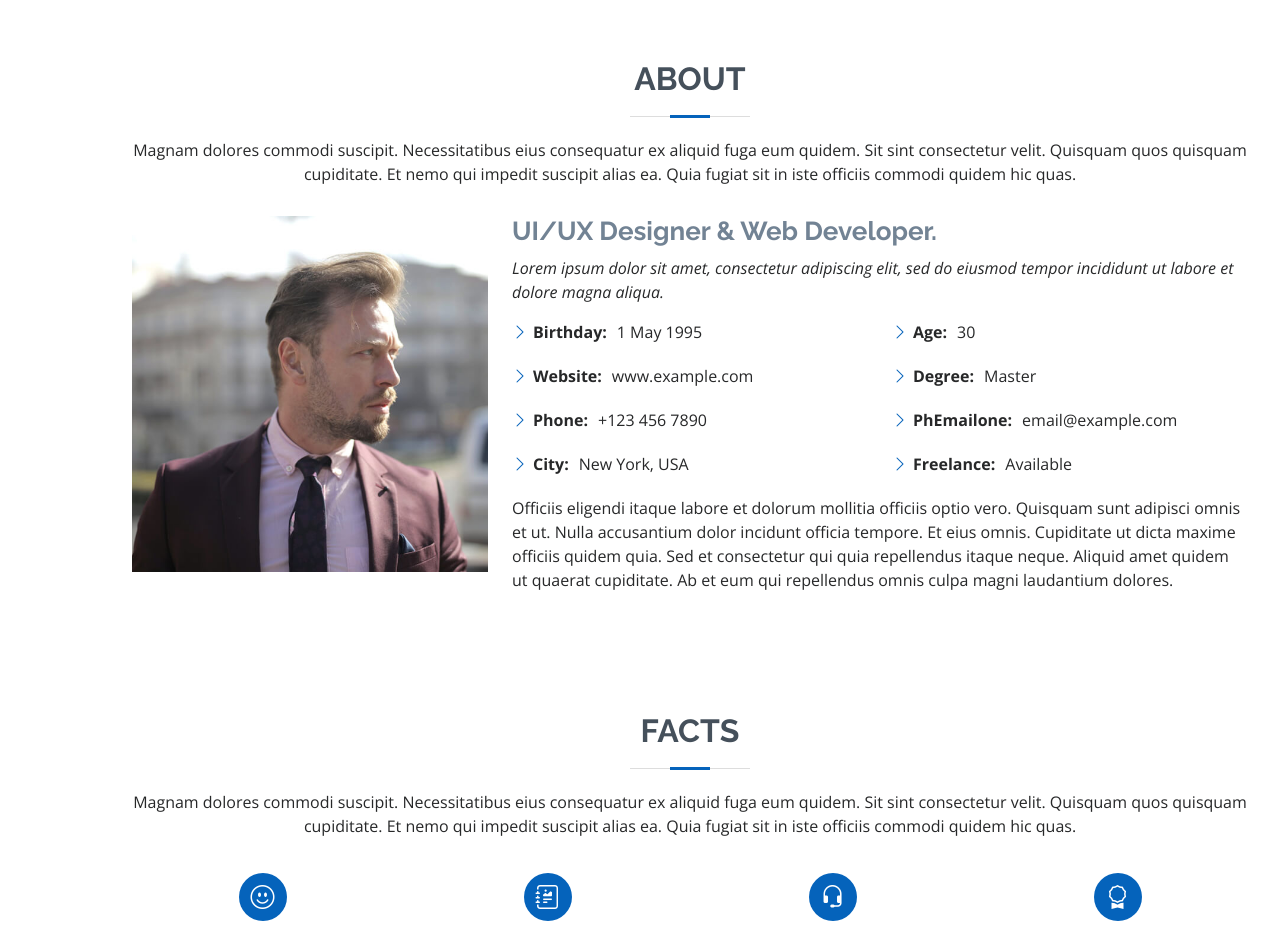
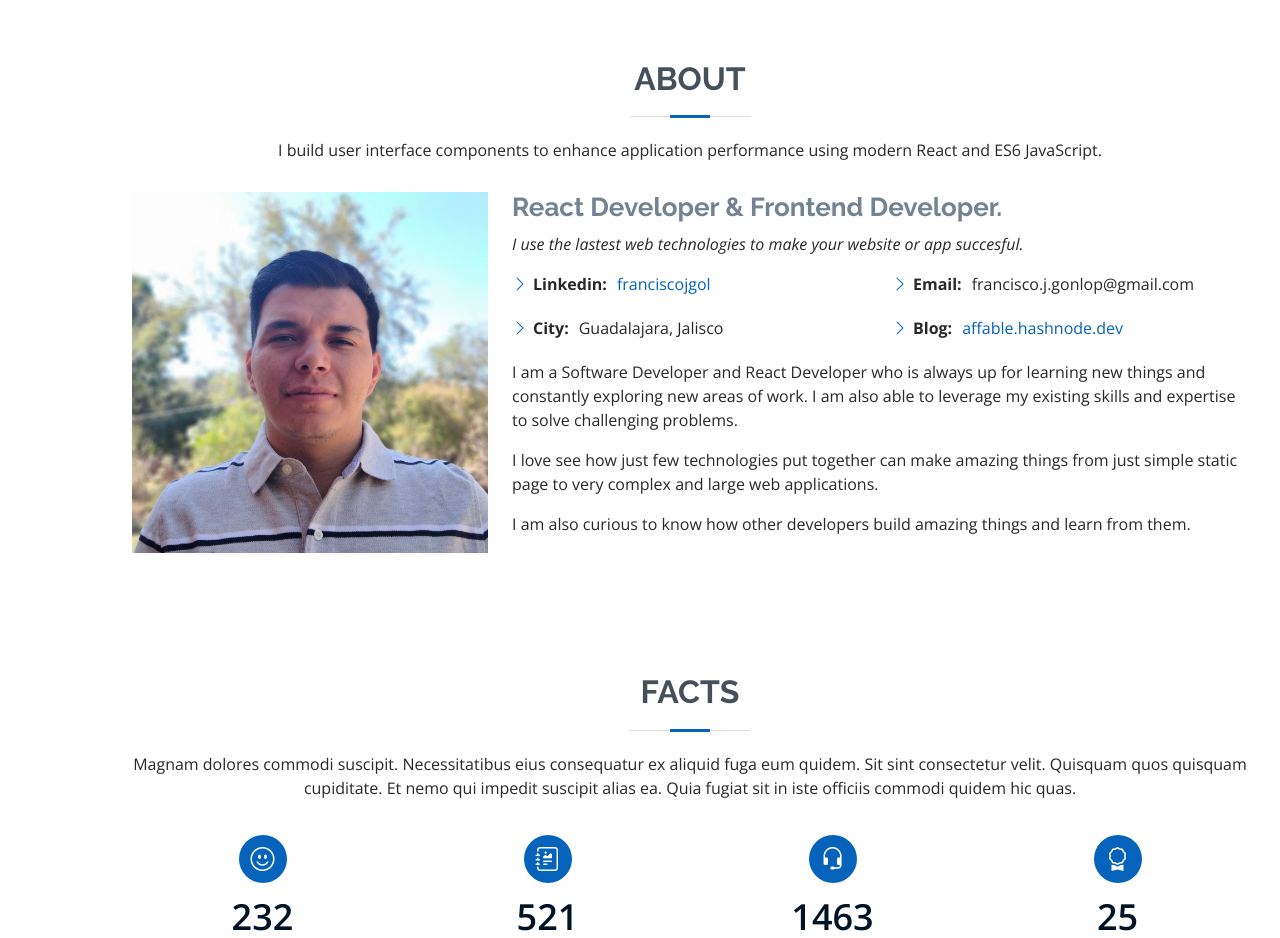
Before and after one commit to FranciscoJGo/myPortfolio, a plain HTML site: page index.html in a window 1280 px wide. Shown: the part 800-1738 px from the top of the page. Drawn offline with nearby package versions, Linux system fonts and the light colour scheme.

Commit message:
Fix about section for portfolio

```diff
--- a/index.html
+++ b/index.html
@@ -78,40 +78,41 @@
 
         <div class="section-title">
           <h2>About</h2>
-          <p>Magnam dolores commodi suscipit. Necessitatibus eius consequatur ex aliquid fuga eum quidem. Sit sint consectetur velit. Quisquam quos quisquam cupiditate. Et nemo qui impedit suscipit alias ea. Quia fugiat sit in iste officiis commodi quidem hic quas.</p>
+          <p>I build user interface components to enhance application performance using modern React and ES6 JavaScript.</p>
         </div>
 
         <div class="row">
           <div class="col-lg-4">
-            <img src="assets/img/profile-img.jpg" class="img-fluid" alt="">
+            <img src="assets/img/profile-image.jpg" class="img-fluid" alt="">
           </div>
           <div class="col-lg-8 pt-4 pt-lg-0 content">
-            <h3>UI/UX Designer &amp; Web Developer.</h3>
+            <h3>React Developer &amp; Frontend Developer.</h3>
             <p class="fst-italic">
-              Lorem ipsum dolor sit amet, consectetur adipiscing elit, sed do eiusmod tempor incididunt ut labore et dolore
-              magna aliqua.
+              I use the lastest web technologies to make your website or app succesful.
             </p>
             <div class="row">
               <div class="col-lg-6">
                 <ul>
-                  <li><i class="bi bi-chevron-right"></i> <strong>Birthday:</strong> <span>1 May 1995</span></li>
-                  <li><i class="bi bi-chevron-right"></i> <strong>Website:</strong> <span>www.example.com</span></li>
-                  <li><i class="bi bi-chevron-right"></i> <strong>Phone:</strong> <span>+123 456 7890</span></li>
-                  <li><i class="bi bi-chevron-right"></i> <strong>City:</strong> <span>New York, USA</span></li>
+                  <li><i class="bi bi-chevron-right"></i> <strong>Linkedin:</strong> <a href="https://www.linkedin.com/in/franciscojgol/" target="_blank">franciscojgol</a></li>
+                  <li><i class="bi bi-chevron-right"></i> <strong>City:</strong> <span>Guadalajara, Jalisco</span></li>
                 </ul>
               </div>
               <div class="col-lg-6">
                 <ul>
-                  <li><i class="bi bi-chevron-right"></i> <strong>Age:</strong> <span>30</span></li>
-                  <li><i class="bi bi-chevron-right"></i> <strong>Degree:</strong> <span>Master</span></li>
-                  <li><i class="bi bi-chevron-right"></i> <strong>PhEmailone:</strong> <span>email@example.com</span></li>
-                  <li><i class="bi bi-chevron-right"></i> <strong>Freelance:</strong> <span>Available</span></li>
+                  <li><i class="bi bi-chevron-right"></i> <strong>Email:</strong> <span>francisco.j.gonlop@gmail.com</span></li>
+                  <li><i class="bi bi-chevron-right"></i> <strong>Blog:</strong> <a href="https://affable.hashnode.dev/" target="_blank">affable.hashnode.dev</a></li></li>
                 </ul>
               </div>
             </div>
             <p>
-              Officiis eligendi itaque labore et dolorum mollitia officiis optio vero. Quisquam sunt adipisci omnis et ut. Nulla accusantium dolor incidunt officia tempore. Et eius omnis.
-              Cupiditate ut dicta maxime officiis quidem quia. Sed et consectetur qui quia repellendus itaque neque. Aliquid amet quidem ut quaerat cupiditate. Ab et eum qui repellendus omnis culpa magni laudantium dolores.
+              I am a Software Developer and React Developer who is always up for learning new things and constantly exploring new areas of work.
+              I am also able to leverage my existing skills and expertise to solve challenging problems.
+            </p>
+            <p>
+              I love see how just few technologies put together can make amazing things from just simple static page to very complex and large web applications.
+            </p>
+            <p>
+              I am also curious to know how other developers build amazing things and learn from them.
             </p>
           </div>
         </div>
```
Also changed, not shown: assets/img/profile-image.jpg (added), assets/img/profile-img.jpg (deleted).
